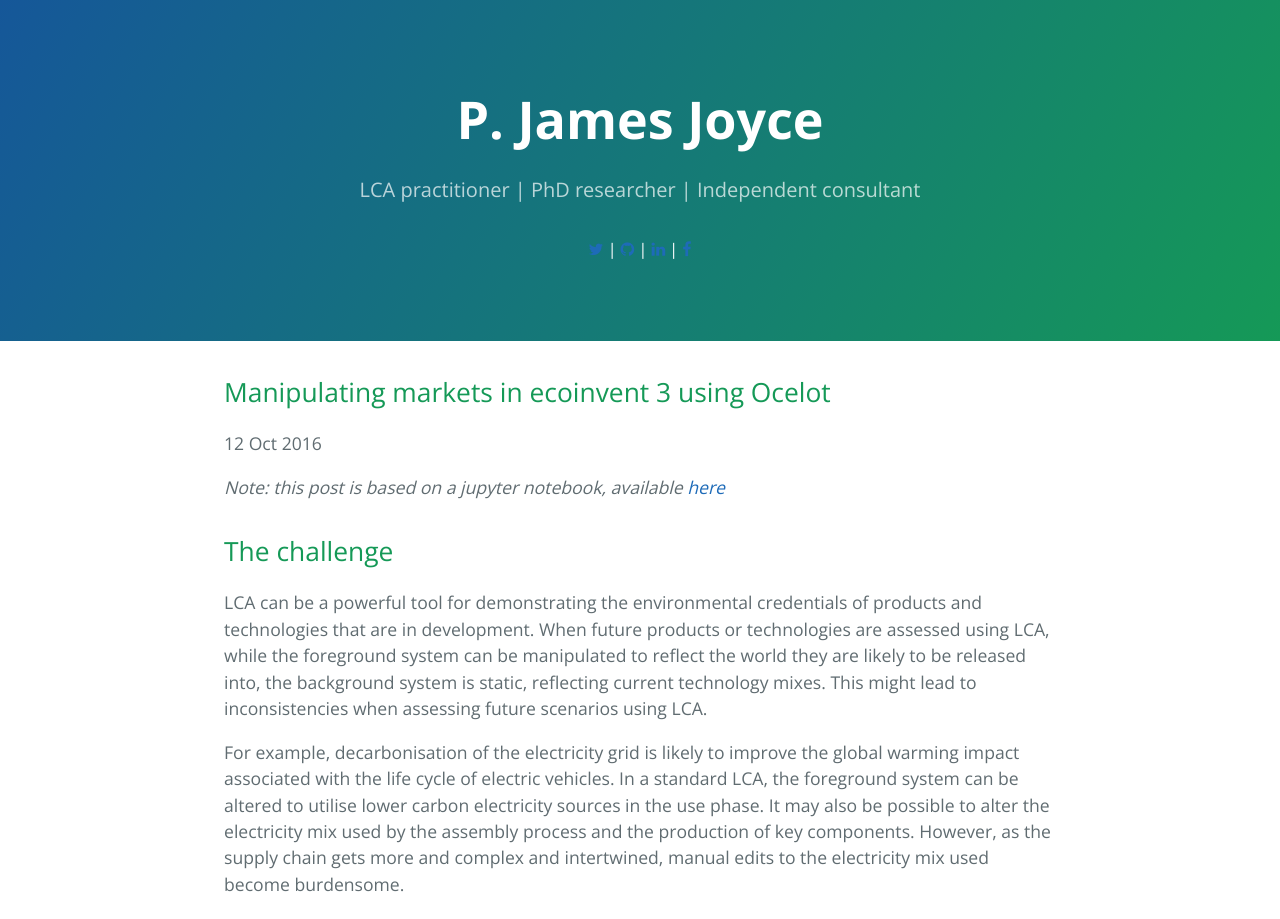
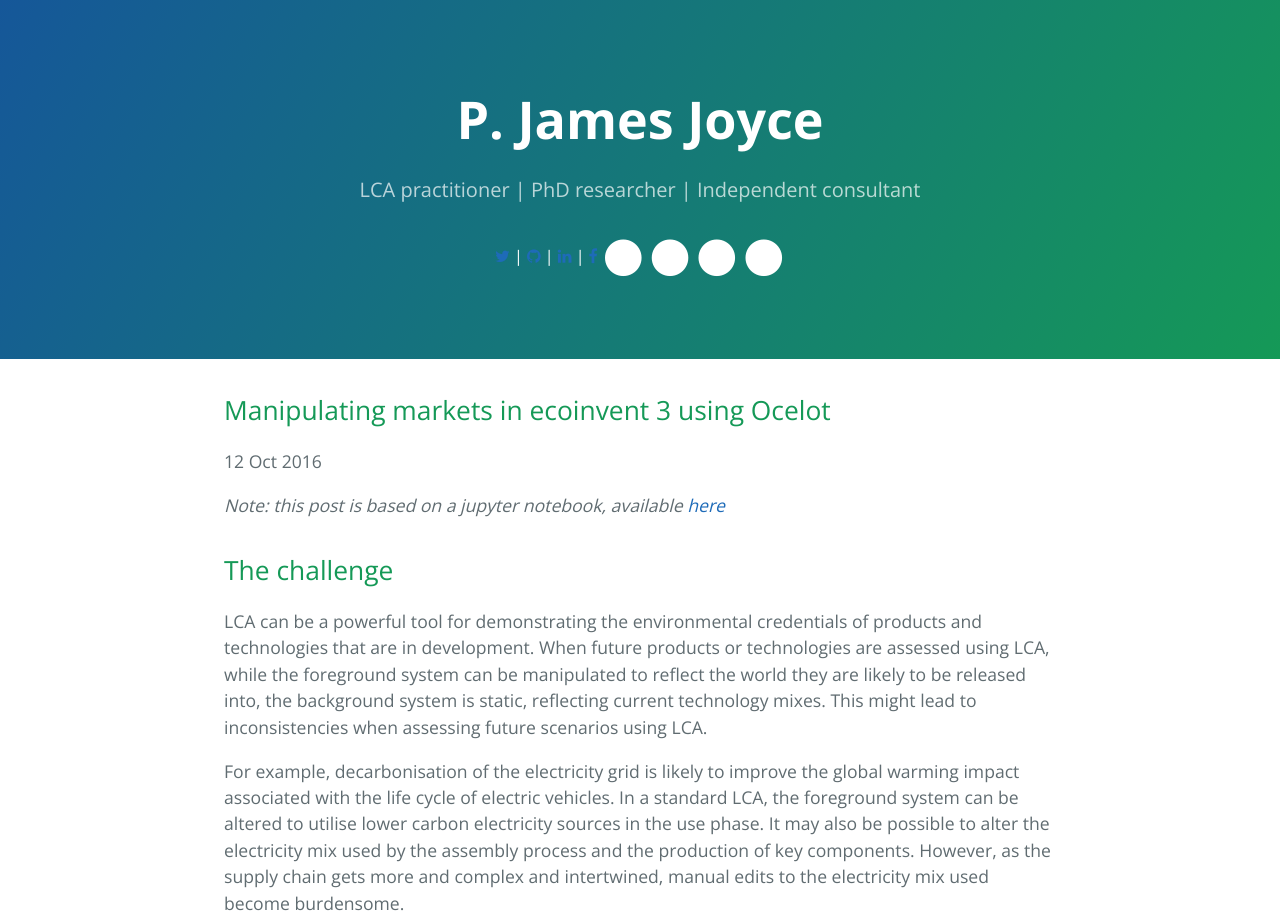
Before and after one commit to pjamesjoyce/pjamesjoyce.github.io, a Jekyll site: the page built from _posts/2016-10-12-ecoinvent3.md, in a window 1280 px wide. Shown: the top 919 px of the page. Built offline with Jekyll 4.4.1, drawn with Linux system fonts in a browser that asks for light colours; nearby versions of some CDN libraries.

Commit message:
social media 3

```diff
--- a/_config.yml
+++ b/_config.yml
@@ -24,7 +24,7 @@
 twitter_username: KTH_James
 github_username:  pjamesjoyce
 linkedin_username:    pjamesjoyce
-facebook_username:    redmudproject
+facebook_username:    redmudproject2015
 
 # Build settings
 markdown: kramdown
--- a/_includes/page-header.html
+++ b/_includes/page-header.html
@@ -12,6 +12,23 @@
       <i class="fa fa-facebook"></i>
     </a>
 
+    <span class="fa-stack fa-lg">
+	  <i class="fa fa-circle fa-stack-2x"></i>
+	  <i class="fa fa-twitter fa-stack-1x fa-inverse"></i>
+	</span>
+	<span class="fa-stack fa-lg">
+	  <i class="fa fa-circle fa-stack-2x"></i>
+	  <i class="fa fa-github fa-stack-1x fa-inverse"></i>
+	</span>
+	<span class="fa-stack fa-lg">
+	  <i class="fa fa-circle fa-stack-2x"></i>
+	  <i class="fa fa-linkedin fa-stack-1x fa-inverse"></i>
+	</span>
+	<span class="fa-stack fa-lg">
+	  <i class="fa fa-circle fa-stack-2x"></i>
+	  <i class="fa fa-facebook fa-stack-1x fa-inverse"></i>
+	</span>
+
     </span>
 
 </section>
```
